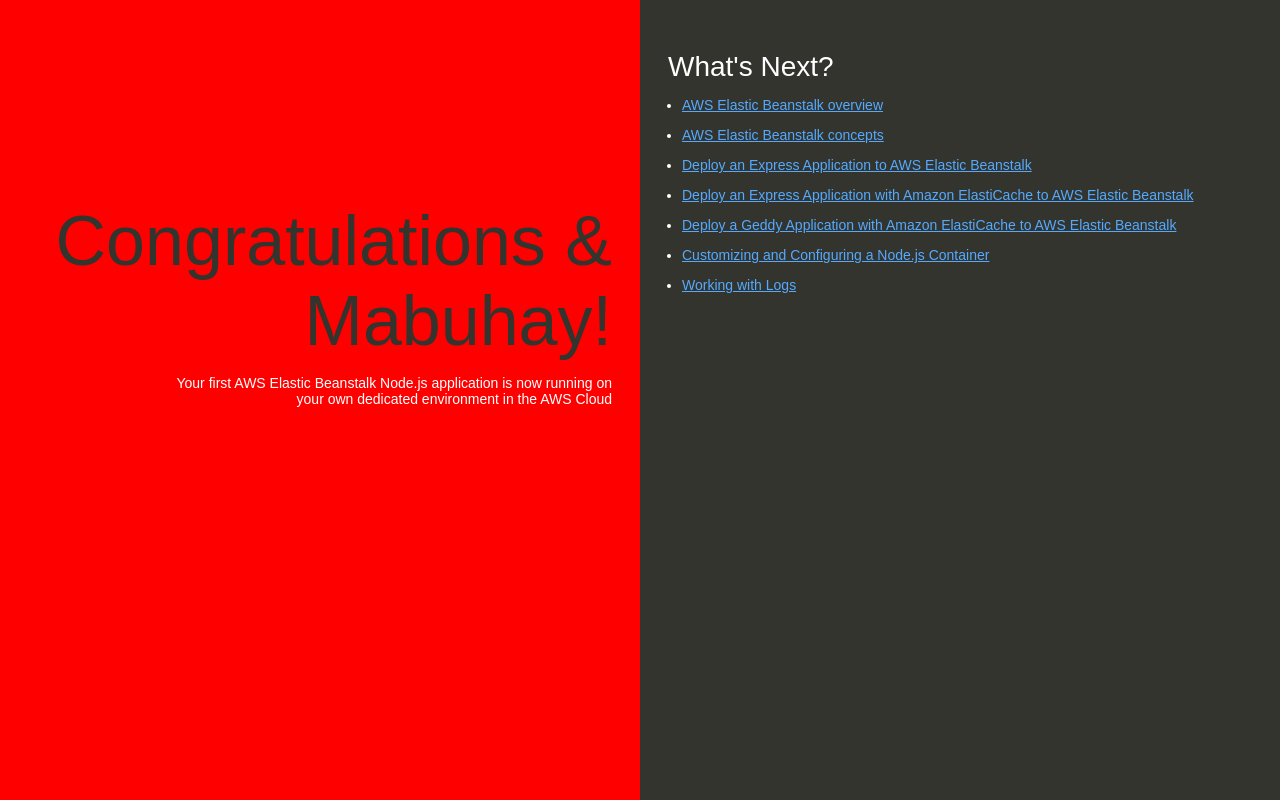
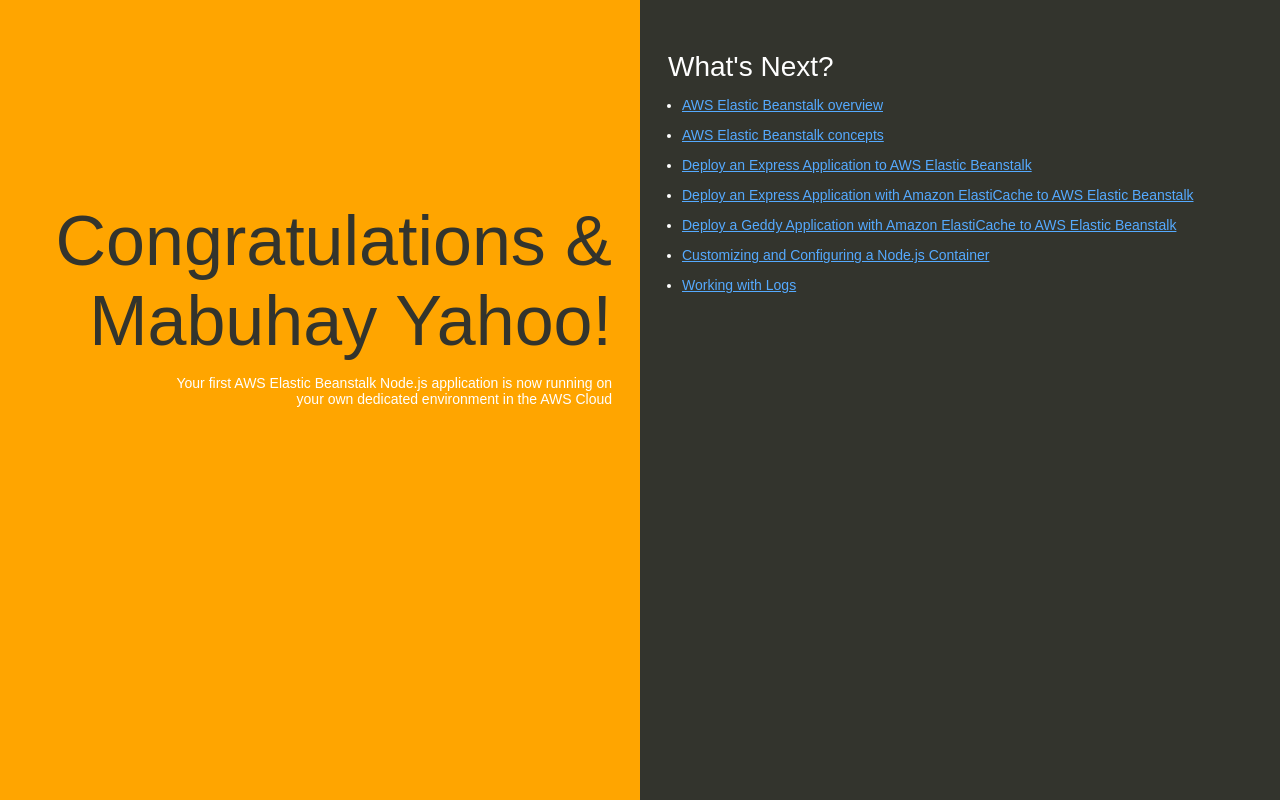
Before and after one commit to jmarvinr18/aws-beanstalk-test, a website: page index.html in a window 1280 px wide. Drawn offline with Linux system fonts and the light colour scheme.

Commit message:
Change background color to orange and update heading

```diff
--- a/index.html
+++ b/index.html
@@ -35,7 +35,7 @@
 
         text-align: right;
         padding-top: 11em;
-        background-color: red;
+        background-color: orange;
 
       }
       .textColumn p {
@@ -74,7 +74,7 @@
   </head>
   <body>
     <div class="textColumn">
-      <h1>Congratulations & Mabuhay!</h1>
+      <h1>Congratulations & Mabuhay Yahoo!</h1>
       <p>Your first AWS Elastic Beanstalk Node.js application is now running on your own dedicated environment in the AWS Cloud</p>
     </div>
     <div class="linksColumn">
```
